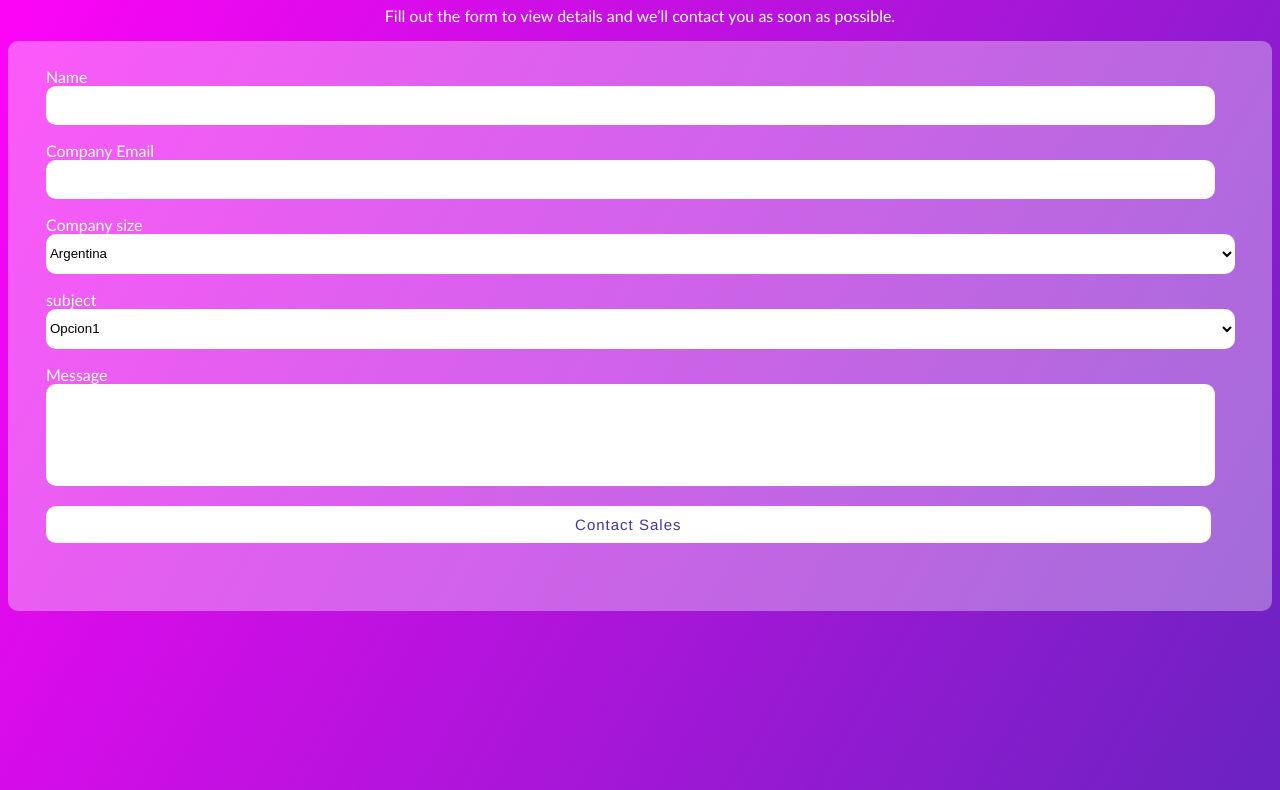
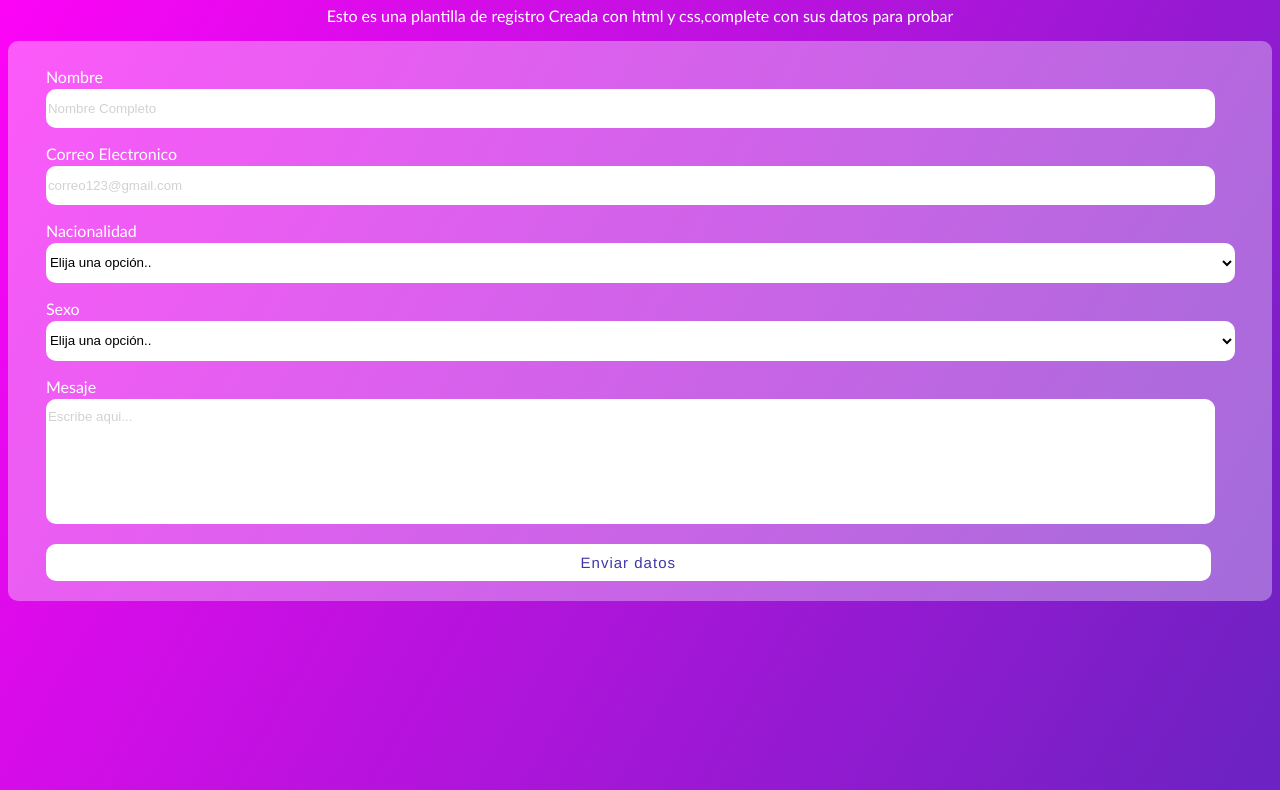
Before and after one commit to kevinjrojo/Registro, a plain HTML site: page index.htm in a window 1280 px wide. Shown: the part 103-893 px from the top of the page. Drawn offline with Linux system fonts and the light colour scheme.

Commit message:
Terminado

```diff
--- a/index.htm
+++ b/index.htm
@@ -9,34 +9,35 @@
   <body>
     <p class="logo">PROGRAMACIÓN.KR</p>
     <div class="body">
-      <h1>Interested in our business pricing?</h1>
+      <h1>Plantilla de registro para aplicación web</h1>
       <p class="subtitulo">
-        Fill out the form to view details and we’ll contact you as soon as
-        possible.
+        Esto es una plantilla de registro Creada con html y css,complete con sus
+        datos para probar
       </p>
     </div>
     <nav class="target">
-      <p class="etiquetas">Name</p>
-      <input type="text" class="inputs" />
-      <p class="etiquetas">Company Email</p>
-      <input type="text" class="inputs" />
-      <p class="etiquetas">Company size</p>
+      <p class="etiquetas">Nombre</p>
+      <input type="text" class="inputs" placeholder="Nombre Completo" />
+      <p class="etiquetas">Correo Electronico</p>
+      <input type="text" class="inputs" placeholder="correo123@gmail.com" />
+      <p class="etiquetas">Nacionalidad</p>
       <select class="inputs-2">
+        <option value="pais">Elija una opción..</option>
         <option value="pais">Argentina</option>
         <option value="pais">Bolivia</option>
         <option value="pais">Brazil</option>
-        <option value="pais">chile</option>
+        <option value="pais">Chile</option>
       </select>
-      <p class="etiquetas">subject</p>
+      <p class="etiquetas">Sexo</p>
       <select class="inputs-2">
-        <option value="optiones">Opcion1</option>
-        <option value="optiones">Opcion2</option>
-        <option value="optiones">Opcion3</option>
-        <option value="optiones">Opcion3</option>
+        <option value="optiones">Elija una opción..</option>
+        <option value="optiones">Masculino</option>
+        <option value="optiones">Femenino</option>
+        <option value="optiones">No binario</option>
       </select>
-      <p class="etiquetas">Message</p>
-      <input type="text" class="inputs-1" /><br />
-      <button class="button">Contact Sales</button>
+      <p class="etiquetas">Mesaje</p>
+      <input type="text" class="inputs-1" placeholder="Escribe aqui..." /><br />
+      <button class="button">Enviar datos</button>
     </nav>
   </body>
 </html>
--- a/styles.css
+++ b/styles.css
@@ -13,8 +13,8 @@ body {
   text-align: center;
 }
 .target {
-  height: 70vh;
   padding-top: 10px;
+  padding-bottom: 20px;
   padding-left: 3%;
   border-radius: 10px;
   background-color: rgba(255, 255, 255, 0.336);
@@ -33,16 +33,20 @@ body {
   border-radius: 10px;
   background-color: white;
 }
+::placeholder {
+  padding-top: 10px;
+  color: rgba(0, 0, 0, 0.181);
+}
 .inputs-1 {
-  padding: 0xp;
+  padding-top: 10px;
   border: none;
   width: 95%;
-  height: 100px;
+  padding-bottom: 100px;
   border-radius: 10px;
   background-color: white;
 }
 .etiquetas {
-  margin-bottom: 0px;
+  margin-bottom: 3px;
   color: white;
 }
 .button {
```
